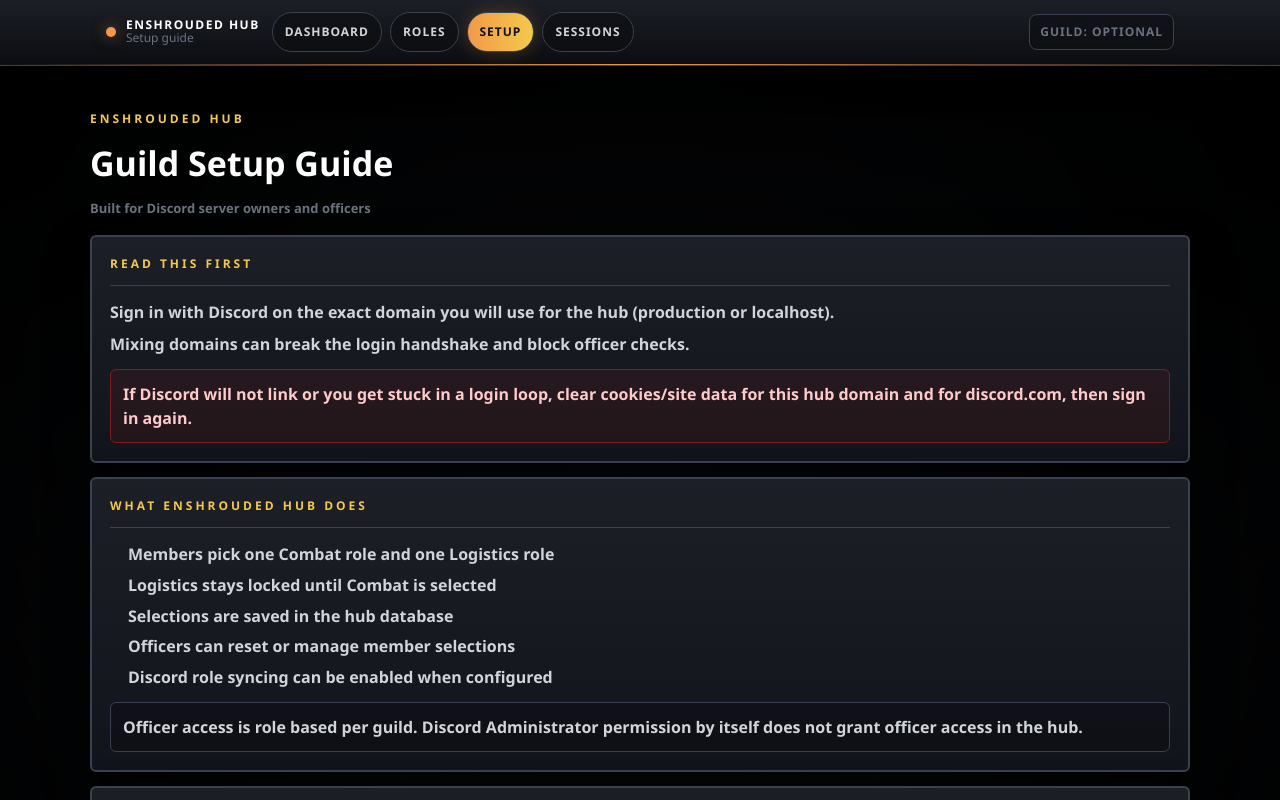
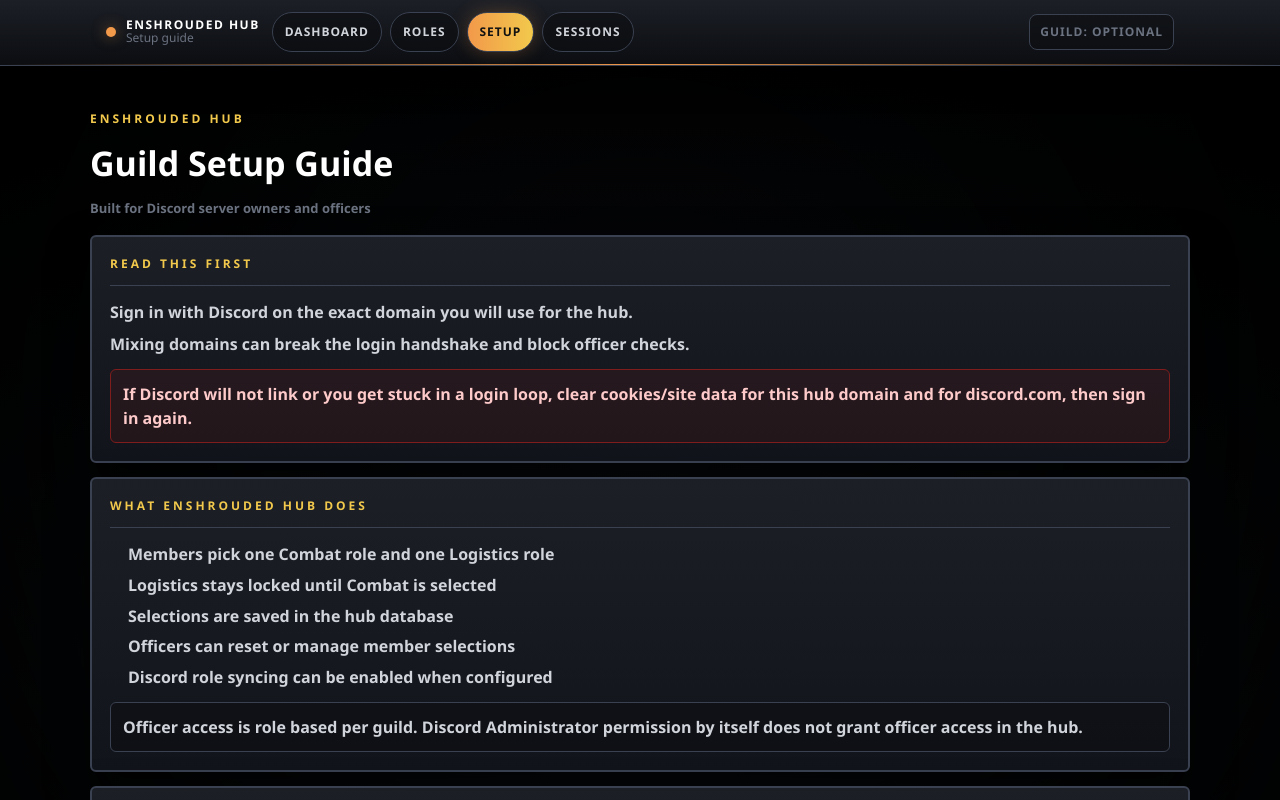
Before and after one commit to nicholasarias/enshrouded-hub, a Next.js app: page /setup in a window 1280 px wide. Shown: the top 800 px of the page. Built offline with nearby package versions, Linux system fonts and the light colour scheme.

Commit message:
Improve setup page guidance and clarify Discord setup steps

```diff
--- a/app/setup/page.tsx
+++ b/app/setup/page.tsx
@@ -340,7 +340,7 @@
 
         <div style={{ display: "grid", gap: 14 }}>
           <StoneSection title="Read This First">
-            <P>Sign in with Discord on the exact domain you will use for the hub (production or localhost).</P>
+            <P>Sign in with Discord on the exact domain you will use for the hub.</P>
             <P>Mixing domains can break the login handshake and block officer checks.</P>
 
             <Note kind="warn">
```
